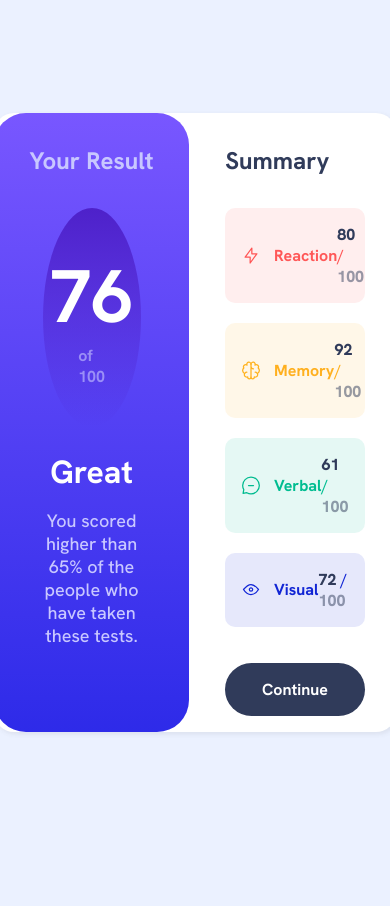
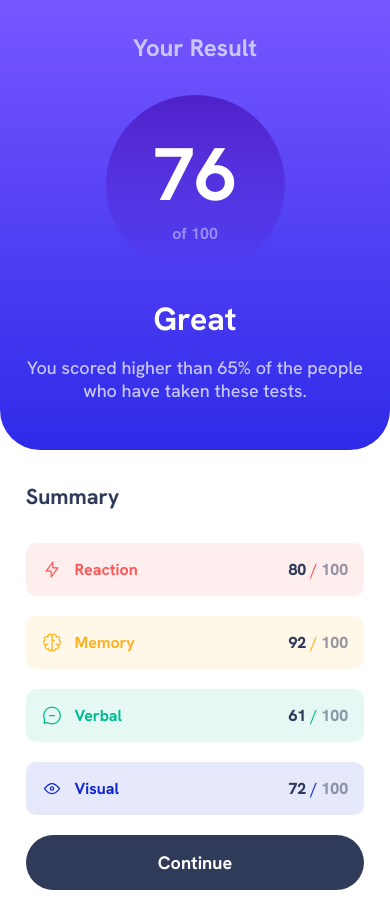
Before and after one commit to wagnnermorais/FEM-Results-Summary-Component, a plain HTML site: page index.html in a window 390 px wide. Before the commit the page ends 844 px from the top, so only its background shows below. Drawn offline with Linux system fonts and the light colour scheme.

Commit message:
feat: add media query

```diff
--- a/assets/css/style.css
+++ b/assets/css/style.css
@@ -44,7 +44,7 @@ body {
 main {
   display: flex;
   background: var(--neutral-white);
-  border-radius: 1.25rem;
+  border-radius: 2rem;
   gap: 1.25rem;
   box-shadow: 2px 2px 5px rgba(80, 79, 79, 0.1);
 }
@@ -74,13 +74,12 @@ main {
 }
 
 .result-box {
-  display: flex;
-  flex-direction: column;
-  justify-content: center;
-  align-items: center;
-  padding: 2.5rem;
+  display: grid;
+  place-content: center;
+  text-align: center;
   margin: 0 auto;
-  width: 60%;
+  width: 50%;
+  aspect-ratio: 1 / 1;
   background: var(--secondary-linear-gradient);
   border-radius: 50%;
 }
@@ -167,7 +166,7 @@ main {
   padding: 1rem;
   margin-top: 1rem;
   border: none;
-  font-size: 1rem;
+  font-size: var(--main-font-size);
   border-radius: 99px;
   font-weight: var(--fw-bold);
   background: var(--neutral-dark-gray-blue);
@@ -189,3 +188,53 @@ main {
   font-weight: var(--fw-extra-bold);
   color: var(--neutral-dark-gray-blue-low-opacity);
 }
+
+@media screen and (max-width: 600px) {
+  body {
+    height: auto;
+  }
+
+  main {
+    display: block;
+    background: var(--neutral-white);
+    border-radius: 0;
+  }
+
+  .result-section {
+    border-radius: 0 0 2.5rem 2.5rem;
+    width: 100%;
+  }
+
+  .result-info-box p {
+    max-width: 95%;
+  }
+
+  .summary-section {
+    margin: 0 auto;
+    width: 95%;
+  }
+
+  .summary-main-title h2 {
+    font-size: 1.35rem;
+  }
+
+  .summary-results-box {
+    width: 100%;
+  }
+
+  .summary-result {
+    width: 100%;
+  }
+
+  .button-box {
+    display: flex;
+    justify-content: center;
+    align-items: center;
+    width: 100%;
+  }
+
+  .button-box button {
+    width: 100%;
+    margin: 0;
+  }
+}
```
